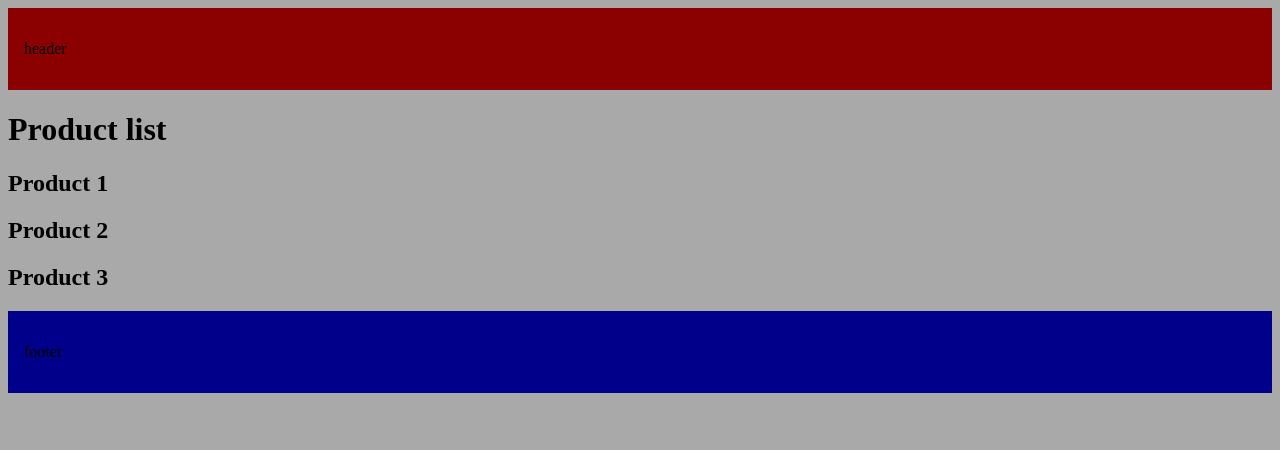
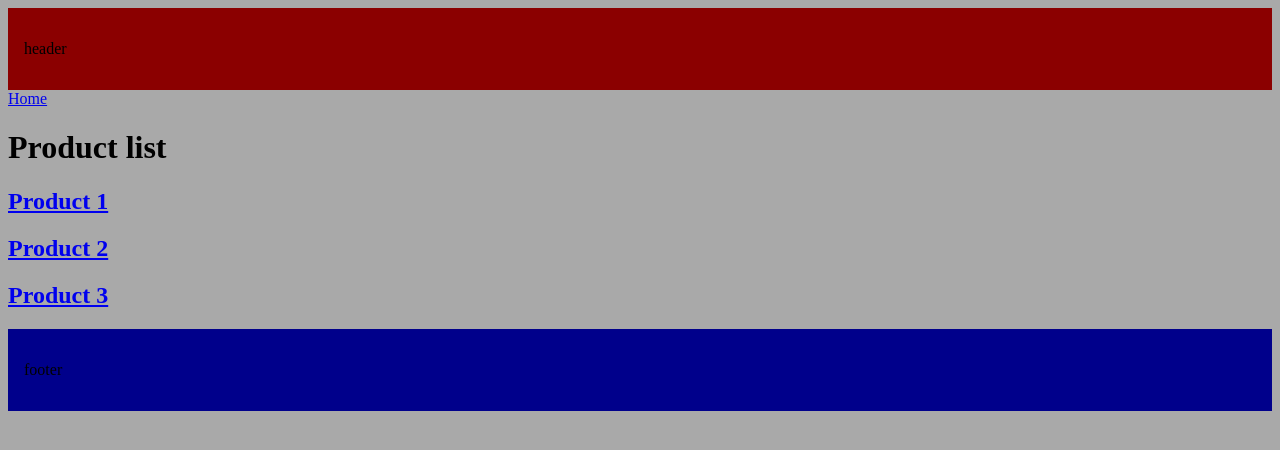
Before and after one commit to imstilllearnin/nextjs-tutorial, a Next.js app: page /products in a window 1280 px wide. Shown: the top 450 px of the page. Built offline with nearby package versions, Linux system fonts and the light colour scheme.

Commit message:
Link Component

```diff
--- a/src/app/products/[productid]/layout.tsx
+++ b/src/app/products/[productid]/layout.tsx
@@ -6,7 +6,7 @@
   return (
     <>
       {children}
-      <h2>Features products</h2>
+      <h2>Featured products</h2>
     </>
   );
 }
--- a/src/app/products/page.tsx
+++ b/src/app/products/page.tsx
@@ -1,10 +1,21 @@
+import Link from "next/link";
+
 export default function ProductList() {
-    return(
-        <>
-            <h1>Product list</h1>
-            <h2>Product 1</h2>
-            <h2>Product 2</h2>
-            <h2>Product 3</h2>
-        </>
-    )
+  return (
+    <>
+      <Link href="/">Home</Link>
+      <h1>Product list</h1>
+      <h2>
+        <Link href="/products/1">Product 1</Link>
+      </h2>
+      <h2>
+        <Link href="/products/2">Product 2</Link>
+      </h2>
+      <h2>
+        <Link href="/products/3" replace>
+          Product 3
+        </Link>
+      </h2>
+    </>
+  ); // "replace" in the link component replaces the current page with the linked one in the tab history instead of adding to it. so when user tries to go back theyll be presented w the home page instead of products.
 }
```
Also changed, not shown: src/app/page.tsx (+9 -1 lines).
